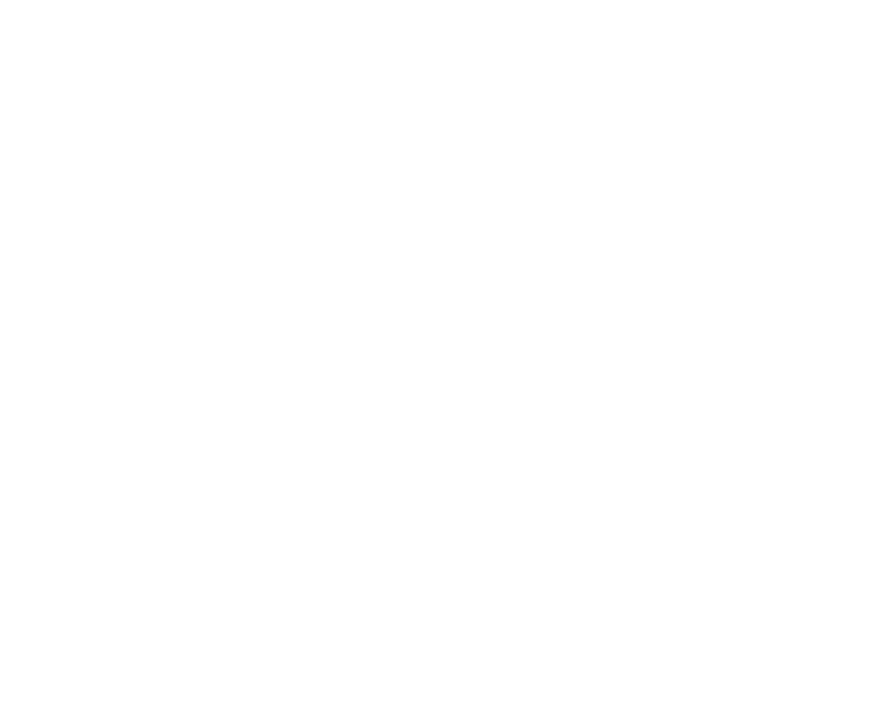
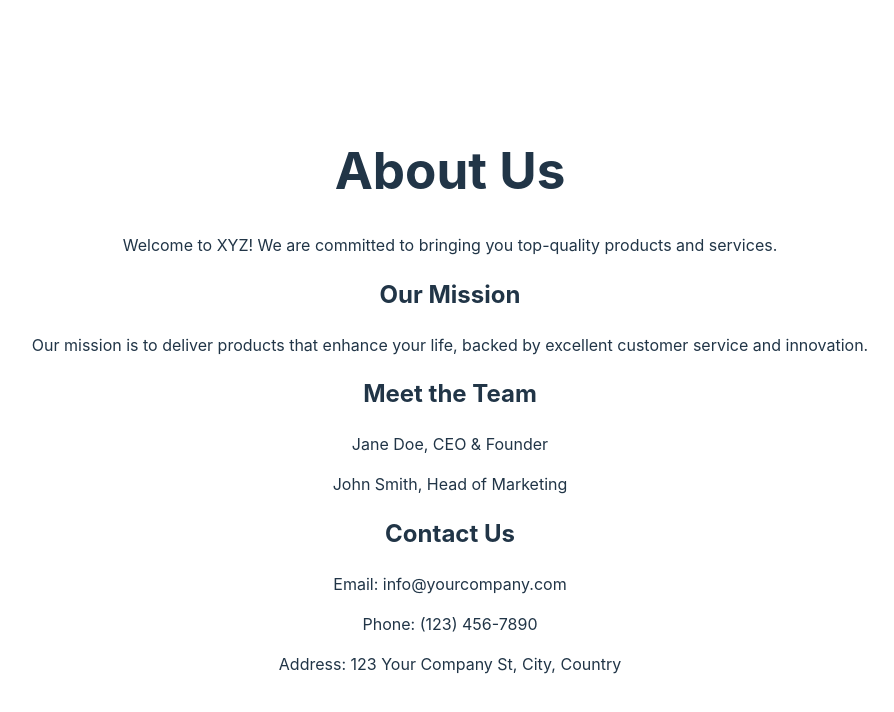
Before and after one commit to bharat-dussa/e-commerce-demo, a React (Vite) app: page /pooja/about-us in a window 1280 px wide. Before the commit this address had no page. Shown: the top 712 px of the page, without its empty margins (190-1084 px from the left). Built offline with nearby package versions, Linux system fonts and the light colour scheme.

Commit message:
Added AboutUsPage

```diff
--- a/src/MainApp.tsx
+++ b/src/MainApp.tsx
@@ -3,6 +3,7 @@
 import App from './App'
 import ProductItem from './ProductItem'
 import CartPage from './CartPage'
+import AboutUsPage from './pooja/AboutUsPage'
 
 const MainApp = () => {
 
@@ -12,6 +13,7 @@
             <Route path='/' element={<App />} />
             <Route path='/product/:id' element={<ProductItem />} />
             <Route path='/cart' element={<CartPage />} />
+            <Route path='pooja/about-us' element={<AboutUsPage/>}/>
         </Routes>
     </BrowserRouter>
   )
--- /dev/null
+++ b/src/pooja/AboutUsPage.tsx
@@ -0,0 +1,24 @@
+import React from 'react';
+
+const AboutUsPage: React.FC = () => {
+  return (
+    <div>
+      <h1>About Us</h1>
+      <p>Welcome to XYZ! We are committed to bringing you top-quality products and services.</p>
+
+      <h2>Our Mission</h2>
+      <p>Our mission is to deliver products that enhance your life, backed by excellent customer service and innovation.</p>
+
+      <h2>Meet the Team</h2>
+      <p>Jane Doe, CEO & Founder</p>
+      <p>John Smith, Head of Marketing</p>
+
+      <h2>Contact Us</h2>
+      <p>Email: info@yourcompany.com</p>
+      <p>Phone: (123) 456-7890</p>
+      <p>Address: 123 Your Company St, City, Country</p>
+    </div>
+  );
+};
+
+export default AboutUsPage;
```
